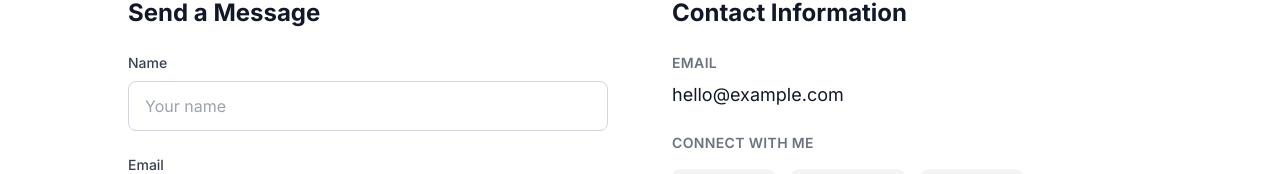
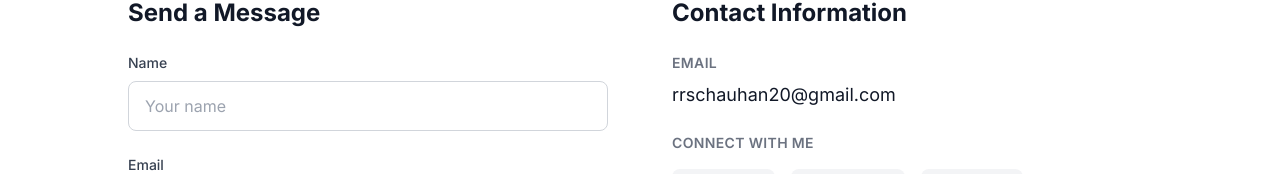
Before and after one commit to rrschauhan07/vibe-project, a Next.js app: page /contact in a window 1280 px wide. Shown: the part 617-791 px from the top of the page. Built offline with nearby package versions, Linux system fonts and the light colour scheme.

Commit message:
Update contact email to rrschauhan20@gmail.com

```diff
--- a/app/contact/page.tsx
+++ b/app/contact/page.tsx
@@ -58,10 +58,10 @@ export default function ContactPage() {
                     Email
                   </h3>
                   <a
-                    href="mailto:hello@example.com"
+                    href="mailto:rrschauhan20@gmail.com"
                     className="text-lg text-charcoal-900 hover:text-electric-600 transition-colors"
                   >
-                    hello@example.com
+                    rrschauhan20@gmail.com
                   </a>
                 </div>
 
```
